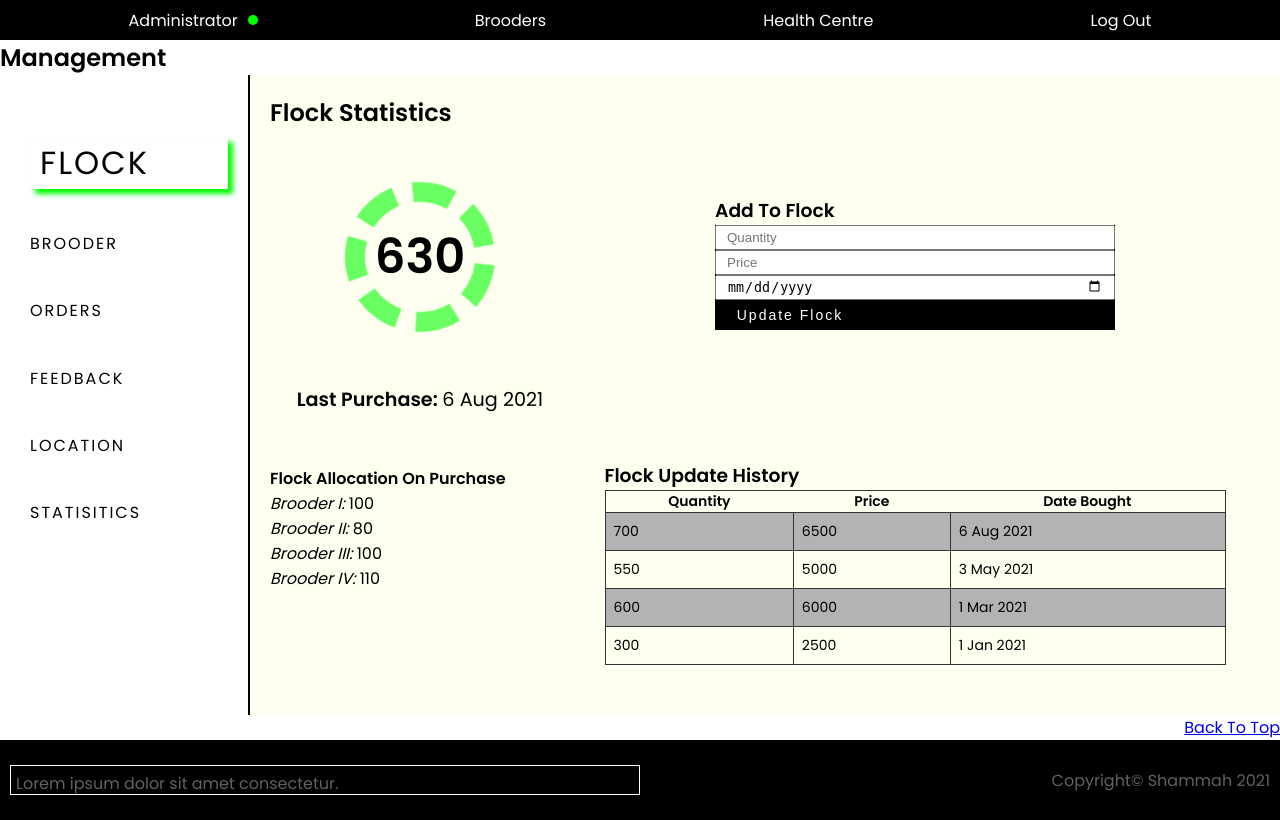
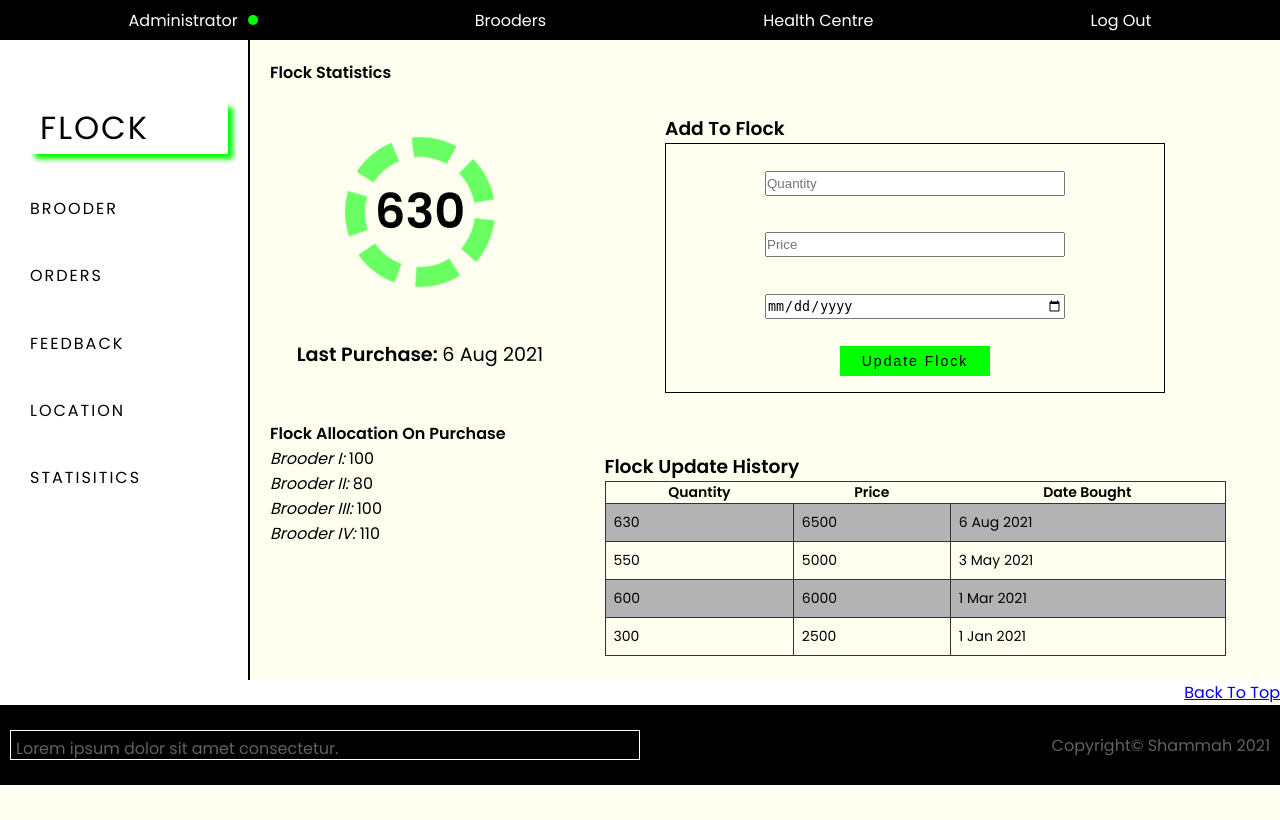
Before and after one commit to steveshammah/theFarm, a Flask app: page /management in a window 1280 px wide. Shown: the part 64-884 px from the top of the page. After the commit the page ends 849 px from the top, so only its background shows below. Run offline with Flask 2, Linux system fonts and the light colour scheme; the visitor is signed in with stand-in values (Sample User, id 1); data that the repository does not hold is empty.

Commit message:
stylesheet seperation

```diff
--- a/static/management.css
+++ b/static/management.css
@@ -1,98 +1,3 @@
-/* Admin Panel*/
-.employees-container {
-  height: 90vh;
-  margin: 10px;
-  padding: 20px;
-  text-align: center;
-}
-.customers-container {
-  padding: 10px;
-  height: 100vh;
-}
-.orders-container {
-  padding: 10px;
-  height: 100vh;
-}
-/* Health Centre */
-.health-container,
-.brooder-container {
-  height: 100vh;
-  width: 80vw;
-  display: flex;
-  /* background-color: green; */
-  justify-content: space-between;
-  margin: auto;
-}
-.health-updates,
-.brooder-updates {
-  height: 80%;
-  width: 30%;
-  display: flex;
-  flex-direction: column;
-  justify-content: space-evenly;
-  padding: 20px;
-  /* background-color: aqua; */
-  padding: 10px;
-  border: 1px solid black;
-
-}
-.medicine-section,
-.mortality,
-.vaccination {
-  height: 400px;
-  width: 98%;
-  margin: auto;
-border-bottom: 1px solid black;
-padding-bottom: 10px;
-}
-.vaccination{
-    border-bottom: none;
-}
-.medicine-section form,
-.mortality form,
-.vaccination form {
-  display: flex;
-  flex-direction: column;
-  /* align-items: center; */
-  justify-content: space-around;
-  /* background-color: yellow; */
-}
-input, select{
-    height: 25px;
-    padding: 10px;
-}
-.health-stats,
-.brooder-stats {
-  /* background-color: red; */
-  width: 60%;
-  height: 100%;
-  display: flex;
-  align-items: center;
-  flex-direction: column;
-}
-
-
-/* Brooders*/
-.feeds-section,
-.feeds-usage,
-.cleaning {
-    width: 98%;
-    margin: auto;
-  border-bottom: 1px solid black;
-  padding-bottom: 10px;
-}
-.cleaning{
-    border-bottom: none;
-}
-.feeds-section form,
-.feeds-usage form,
-.cleaning form {
-  display: flex;
-  flex-direction: column;
-  /* align-items: center; */
-  justify-content: space-around;
-  /* background-color: yellow; */
-}
 
 /* Management */
 .management-container{
@@ -232,10 +137,23 @@ input, select{
     /* background-color: turquoise; */
 }
 .update-flock form{
-    width: 400px;
+    width: 500px;
+    height: 250px;
     display: flex;
     flex-direction: column;
-    background-color: black;
+    align-items: center;
+    justify-content: space-evenly;
+    /* background-color: black; */
+    border: 1px solid black;
+}
+.add-flock form input {
+    width: 300px;
+    margin: 10px;
+    height: 25px;
+}
+.add-flock form .btn {
+    background-color: #0f0;
+    color: black;
 }
 .flock-history{
     width: 90%;
--- a/templates/admin.html
+++ b/templates/admin.html
@@ -10,6 +10,8 @@
     <link href="https://fonts.googleapis.com/css2?family=Share+Tech+Mono&display=swap" rel="stylesheet">
     <link rel="stylesheet" href="../static/style.css">
     <link rel="stylesheet" href="../static/management.css">
+    <link rel="stylesheet" href="../static/adminPanel.css">
+
     <title>Admin Panel</title>
 </head>
 
--- a/templates/brooderWorker.html
+++ b/templates/brooderWorker.html
@@ -9,6 +9,7 @@
     <link href="https://fonts.googleapis.com/css2?family=Share+Tech+Mono&display=swap" rel="stylesheet">
     <link rel="stylesheet" href="../static/style.css">
     <link rel="stylesheet" href="../static/management.css">
+    <link rel="stylesheet" href="../static/adminPanel.css">
     <title>The Farm</title>
 </head>
 
--- a/templates/healthSpecialist.html
+++ b/templates/healthSpecialist.html
@@ -9,6 +9,7 @@
     <link href="https://fonts.googleapis.com/css2?family=Share+Tech+Mono&display=swap" rel="stylesheet">
     <link rel="stylesheet" href="../static/style.css">
     <link rel="stylesheet" href="../static/management.css">
+    <link rel="stylesheet" href="../static/adminPanel.css">
     <title>The Farm</title>
 </head>
 
--- a/templates/management.html
+++ b/templates/management.html
@@ -37,7 +37,6 @@
       </ul>
     </div>
 
-    <h2>Management</h2>
     <section class="management-container">
       <div class="admin-nav">
         <ul class="admin-list">
@@ -54,7 +53,7 @@
 
           <!-- Flock Data -->
         <section class="flock-container active-panel">
-            <h2>Flock Statistics</h2>
+            <h1>Flock Statistics</h1>
             <div class="flock-section">
                 <div class="statistics">
                     <div class="flock-stats stats">
@@ -96,7 +95,7 @@
                                   <th>Date Bought</th>
                               </tr>
                               <tr>
-                                <td>700</td>
+                                <td>630</td>
                                 <td>6500</td>
                                 <td>6 Aug 2021</td>
                             </tr>
```
Also changed, not shown: static/adminPanel.css (added, +89 -0 lines).
